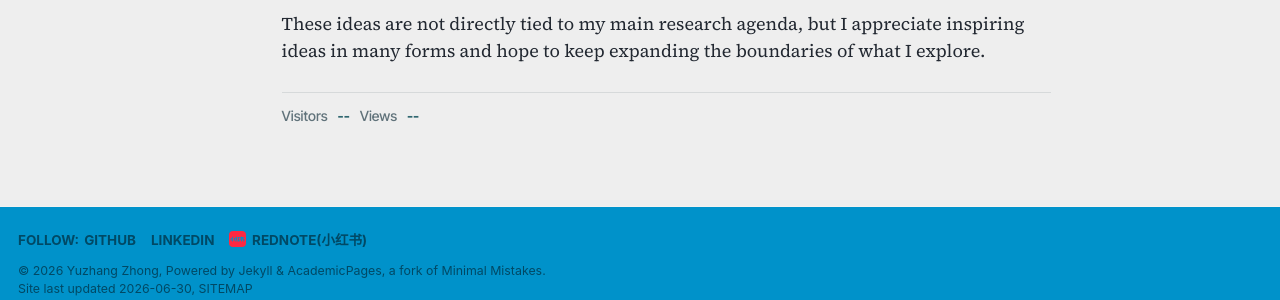
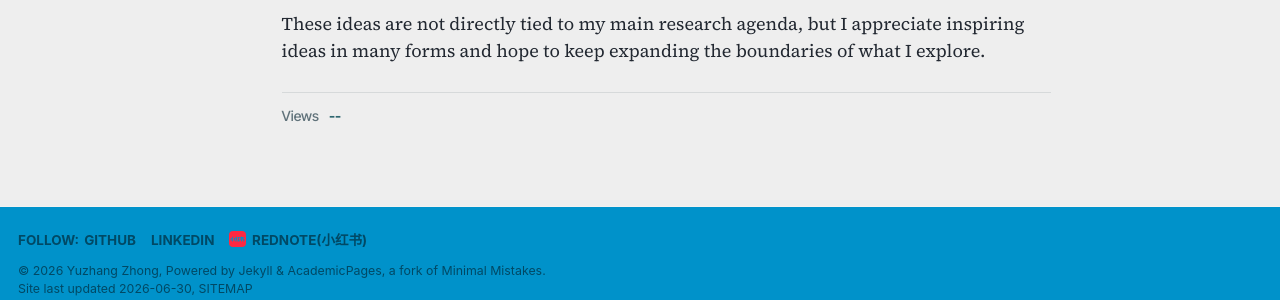
Before and after one commit to yuzhang-zhong/yuzhang-zhong.github.io, a Jekyll site: the page built from _pages/about.md, in a window 1280 px wide and 900 px high, scrolled down 1798 px. Shown: the part 583-883 px from the top of the window. Built offline with Jekyll 4.4.1, drawn with Linux system fonts in a browser that asks for light colours; comment, search, counter and statistics services are not loaded; a style sheet for code colours, icons or effects is not loaded.

Commit message:
Show only page views counter

```diff
--- a/_pages/about.md
+++ b/_pages/about.md
@@ -88,8 +88,6 @@ inspiring ideas in many forms and hope to keep expanding the boundaries of what
 explore.
 
 <div class="visitor-counter" aria-label="Homepage visitor counter">
-  <span>Visitors</span>
-  <strong id="busuanzi_value_site_uv">--</strong>
   <span>Views</span>
   <strong id="busuanzi_value_site_pv">--</strong>
 </div>
```
